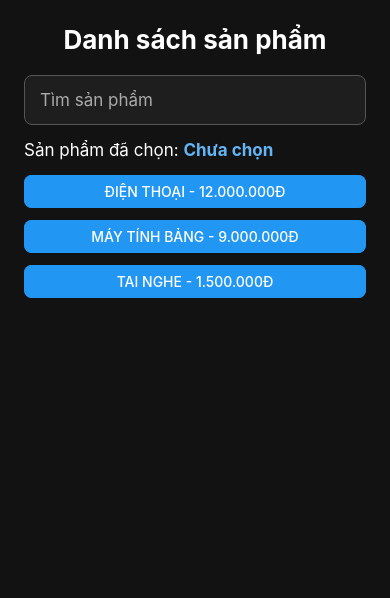
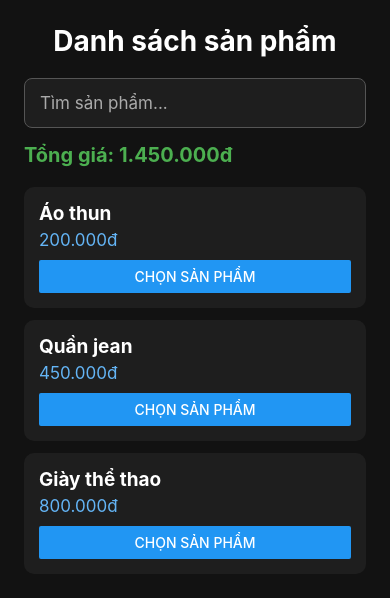
Before and after one commit to phu05ddddddddddddddd/tuan3, a React Native app: screen / in a window 390 px wide. Shown: the top 598 px of the page. Built offline with nearby package versions, Linux system fonts and the light colour scheme.

Commit message:
useMemo-useCallback-baitap

```diff
--- a/App.tsx
+++ b/App.tsx
@@ -1,5 +1,4 @@
 import React, {
-  memo,
   useCallback,
   useMemo,
   useState,
@@ -14,76 +13,59 @@ import {
   StyleSheet,
 } from 'react-native';
 
-const ProductItem = memo(function ProductItem({
-  item,
-  onSelect,
-}: {
-  item: {
-    id: string;
-    name: string;
-    price: number;
-  };
-  onSelect: (item: {
-    id: string;
-    name: string;
-    price: number;
-  }) => void;
-}) {
-  return (
-    <View style={styles.productButton}>
-      <Button
-        title={`${item.name} - ${item.price.toLocaleString('vi-VN')}đ`}
-        onPress={() => onSelect(item)}
-        color="#2196F3"
-      />
-    </View>
-  );
-});
-
-export default function ProductScreen() {
-  const [keyword, setKeyword] = useState('');
-  const [selectedName, setSelectedName] = useState('');
-
-  const products = useMemo(
-    () => [
+// Danh sách sản phẩm đặt bên ngoài component
+// để tránh tạo array mới mỗi lần render
+const products = [
   {
     id: '1',
-        name: 'Điện thoại',
-        price: 12000000,
+    name: 'Áo thun',
+    price: 200000,
   },
   {
     id: '2',
-        name: 'Máy tính bảng',
-        price: 9000000,
+    name: 'Quần jean',
+    price: 450000,
   },
   {
     id: '3',
-        name: 'Tai nghe',
-        price: 1500000,
+    name: 'Giày thể thao',
+    price: 800000,
   },
-    ],
-    []
-  );
+];
 
+export default function App() {
+  // Trạng thái từ khóa tìm kiếm
+  const [keyword, setKeyword] = useState('');
+
+  // Lọc sản phẩm bằng useMemo
   const filteredProducts = useMemo(() => {
-    const normalizedKeyword = keyword
+    const searchKeyword = keyword
       .trim()
       .toLowerCase();
 
     return products.filter(product =>
       product.name
         .toLowerCase()
-        .includes(normalizedKeyword)
+        .includes(searchKeyword)
     );
-  }, [keyword, products]);
+  }, [keyword]);
 
-  const handleSelectProduct = useCallback(
+  // Tính tổng giá các sản phẩm đang hiển thị
+  const totalPrice = useMemo(() => {
+    return filteredProducts.reduce(
+      (total, product) => total + product.price,
+      0
+    );
+  }, [filteredProducts]);
+
+  // Hàm chọn sản phẩm
+  const handleSelect = useCallback(
     (product: {
       id: string;
       name: string;
       price: number;
     }) => {
-      setSelectedName(product.name);
+      console.log('Đã chọn:', product.name);
     },
     []
   );
@@ -97,35 +79,41 @@ export default function ProductScreen() {
       <TextInput
         value={keyword}
         onChangeText={setKeyword}
-        placeholder="Tìm sản phẩm"
+        placeholder="Tìm sản phẩm..."
         placeholderTextColor="#AAAAAA"
         style={styles.input}
       />
 
-      <Text style={styles.selected}>
-        Sản phẩm đã chọn:{' '}
-        <Text style={styles.selectedName}>
-          {selectedName || 'Chưa chọn'}
-        </Text>
+      <Text style={styles.total}>
+        Tổng giá:{' '}
+        {totalPrice.toLocaleString('vi-VN')}đ
       </Text>
 
       <FlatList
         data={filteredProducts}
         keyExtractor={item => item.id}
         renderItem={({ item }) => (
-          <ProductItem
-            item={item}
-            onSelect={handleSelectProduct}
+          <View style={styles.product}>
+            <Text style={styles.productName}>
+              {item.name}
+            </Text>
+
+            <Text style={styles.price}>
+              {item.price.toLocaleString('vi-VN')}đ
+            </Text>
+
+            <Button
+              title="Chọn sản phẩm"
+              color="#2196F3"
+              onPress={() => handleSelect(item)}
             />
+          </View>
         )}
         ListEmptyComponent={
           <Text style={styles.empty}>
             Không tìm thấy sản phẩm
           </Text>
         }
-        ItemSeparatorComponent={() => (
-          <View style={styles.separator} />
-        )}
       />
     </View>
   );
@@ -139,7 +127,7 @@ const styles = StyleSheet.create({
   },
 
   title: {
-    fontSize: 26,
+    fontSize: 28,
     fontWeight: 'bold',
     color: '#FFFFFF',
     textAlign: 'center',
@@ -158,25 +146,31 @@ const styles = StyleSheet.create({
     marginBottom: 15,
   },
 
-  selected: {
-    fontSize: 17,
-    color: '#FFFFFF',
-    marginBottom: 15,
+  total: {
+    fontSize: 20,
+    fontWeight: 'bold',
+    color: '#4CAF50',
+    marginBottom: 20,
   },
 
-  selectedName: {
-    color: '#64B5F6',
-    fontWeight: 'bold',
+  product: {
+    backgroundColor: '#1E1E1E',
+    borderRadius: 10,
+    padding: 15,
+    marginBottom: 12,
   },
 
-  productButton: {
-    borderRadius: 8,
-    overflow: 'hidden',
-    backgroundColor: '#2196F3',
+  productName: {
+    fontSize: 19,
+    fontWeight: 'bold',
+    color: '#FFFFFF',
+    marginBottom: 5,
   },
 
-  separator: {
-    height: 12,
+  price: {
+    fontSize: 17,
+    color: '#64B5F6',
+    marginBottom: 10,
   },
 
   empty: {
```
Lines whose indentation alone changed are shown as unchanged.
